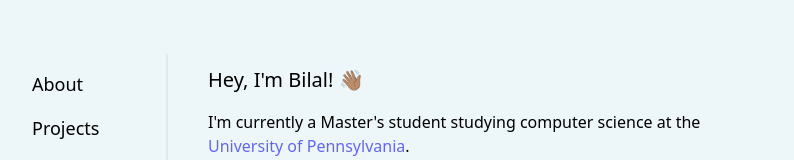
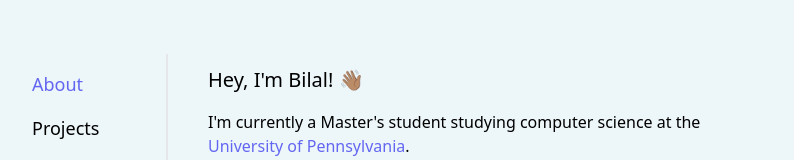
Before and after one commit to bilala45/personal-website, a React (Create React App) app: page /about in a window 1280 px wide. Shown: the part 362-522 px from the top of the page, without its empty margins (240-1034 px from the left). Built offline with nearby package versions, Linux system fonts and the light colour scheme.

Commit message:
Update nav bar styling to display what page the user is on

```diff
--- a/src/components/Nav.js
+++ b/src/components/Nav.js
@@ -1,11 +1,13 @@
 import NavLink from "./NavLink";
 
-const Nav = () => (
+const Nav = () => {
+  return (
     <div className="pl-4">
       <NavLink title="About" />
       <NavLink title="Projects" />
       <NavLink title="Resources" />
     </div>
   );
+};
 
 export default Nav;
--- a/src/components/NavLink.js
+++ b/src/components/NavLink.js
@@ -3,14 +3,22 @@ import { useNavigate } from "react-router-dom";
 const NavLink = ({ title }) => {
   const navigate = useNavigate();
 
+  const handleClick = () => {
+    navigate(`/${title.toLowerCase()}`);
+  };
+
   return (
-    <div
-      onClick={() => {
-        navigate(`/${title.toLowerCase()}`);
-      }}
-      className="mt-4 font-medium text-lg w-fit hover:underline hover:text-indigo-500 underline-offset-2 decoration-4 cursor-pointer"
-    >
-      {title}
+    <div className="mt-4 font-medium text-lg w-fit hover:text-indigo-500 hover:underline underline-offset-2 decoration-4 cursor-pointer">
+      <div
+        onClick={handleClick}
+        className={
+          window.location.pathname == `/${title.toLowerCase()}`
+            ? "text-indigo-500"
+            : ""
+        }
+      >
+        {title}
+      </div>
     </div>
   );
 };
```
Lines whose indentation alone changed are shown as unchanged.
